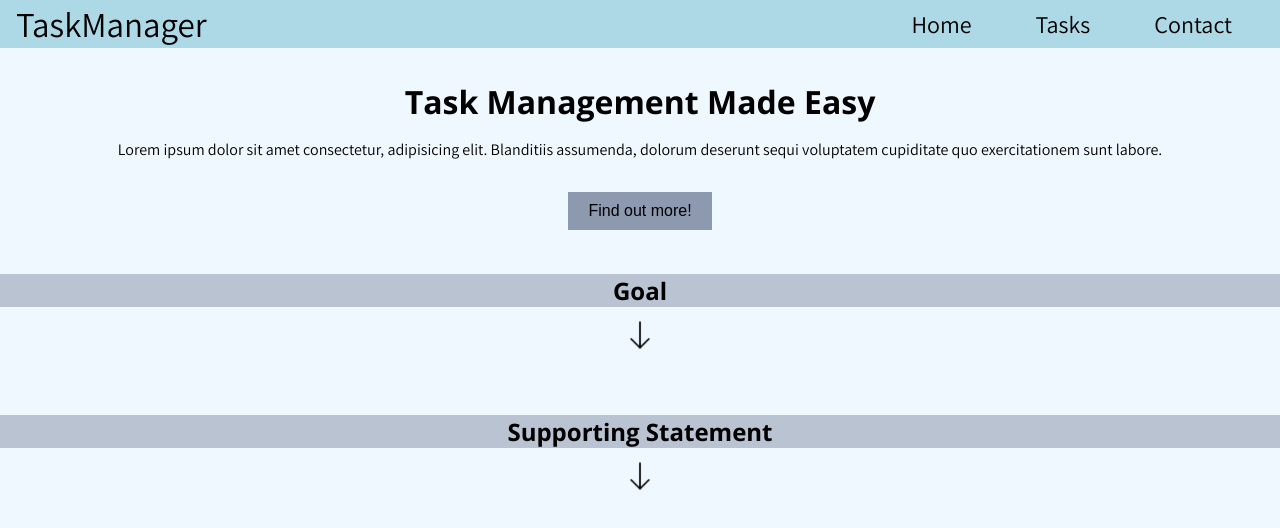
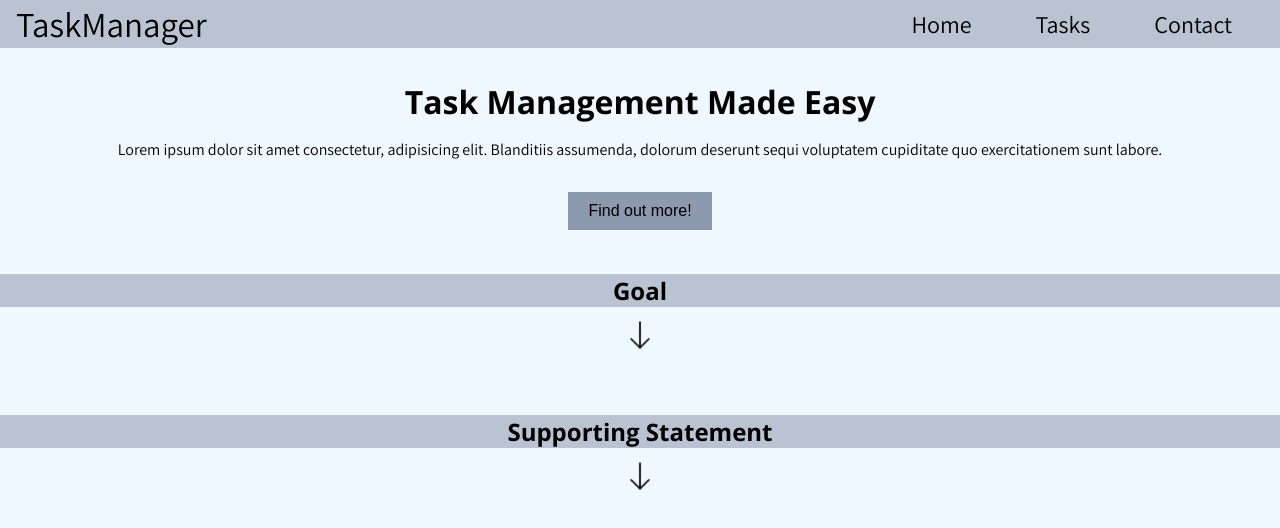
Before and after one commit to Kpeeler51/Task-Manager-Website, a React (Vite) app: page / in a window 1280 px wide. Shown: the top 528 px of the page. Built offline with nearby package versions, Linux system fonts and the light colour scheme.

Commit message:
navbar color update

```diff
--- a/src/components/Navbar/Navbar.css
+++ b/src/components/Navbar/Navbar.css
@@ -2,7 +2,7 @@ nav {
     display: flex;
     justify-content: space-between;
     align-items: center;
-    background-color: lightblue;
+    background-color: #8d99ae8c;
     height: 3rem;
     padding: 0 1rem;
 }
```
